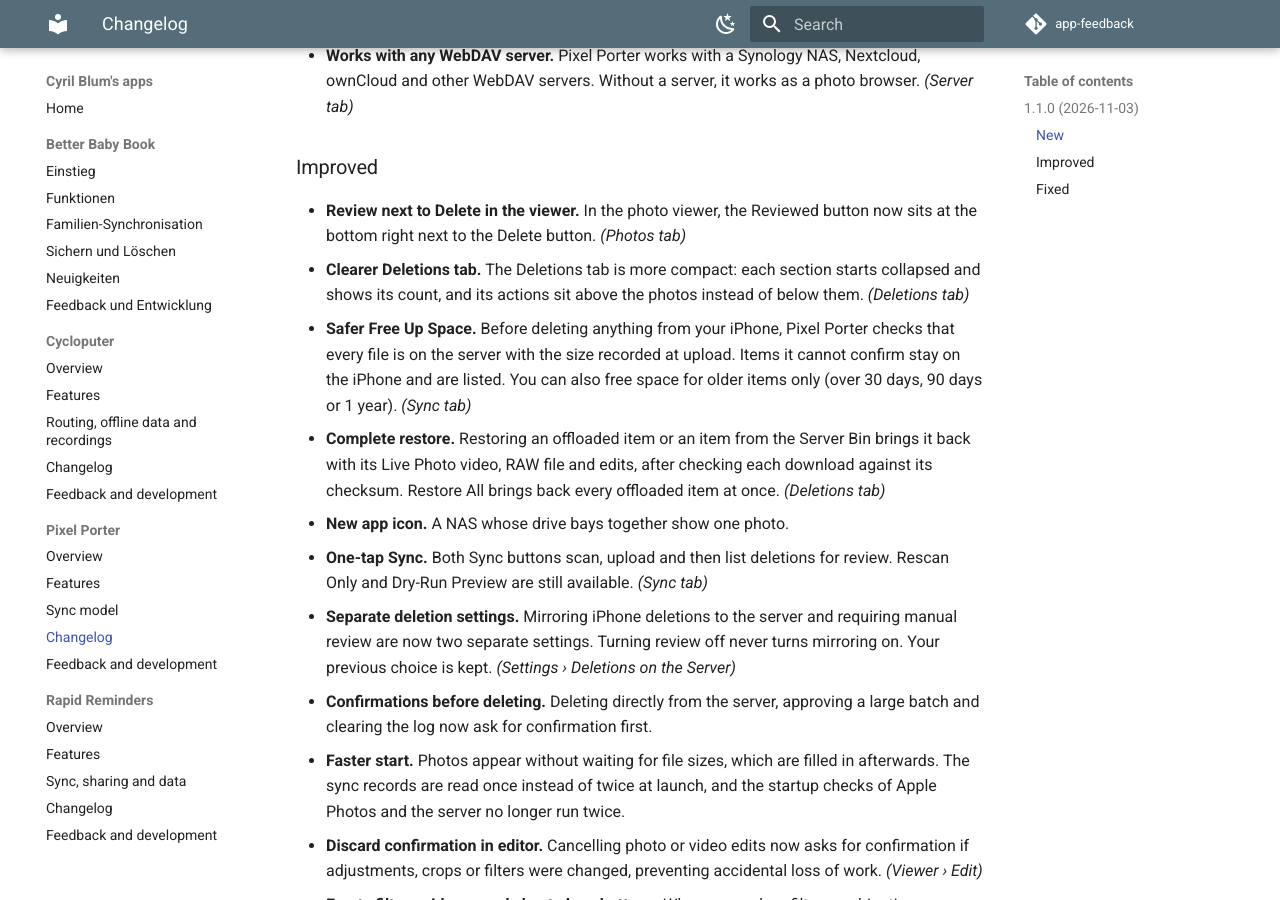
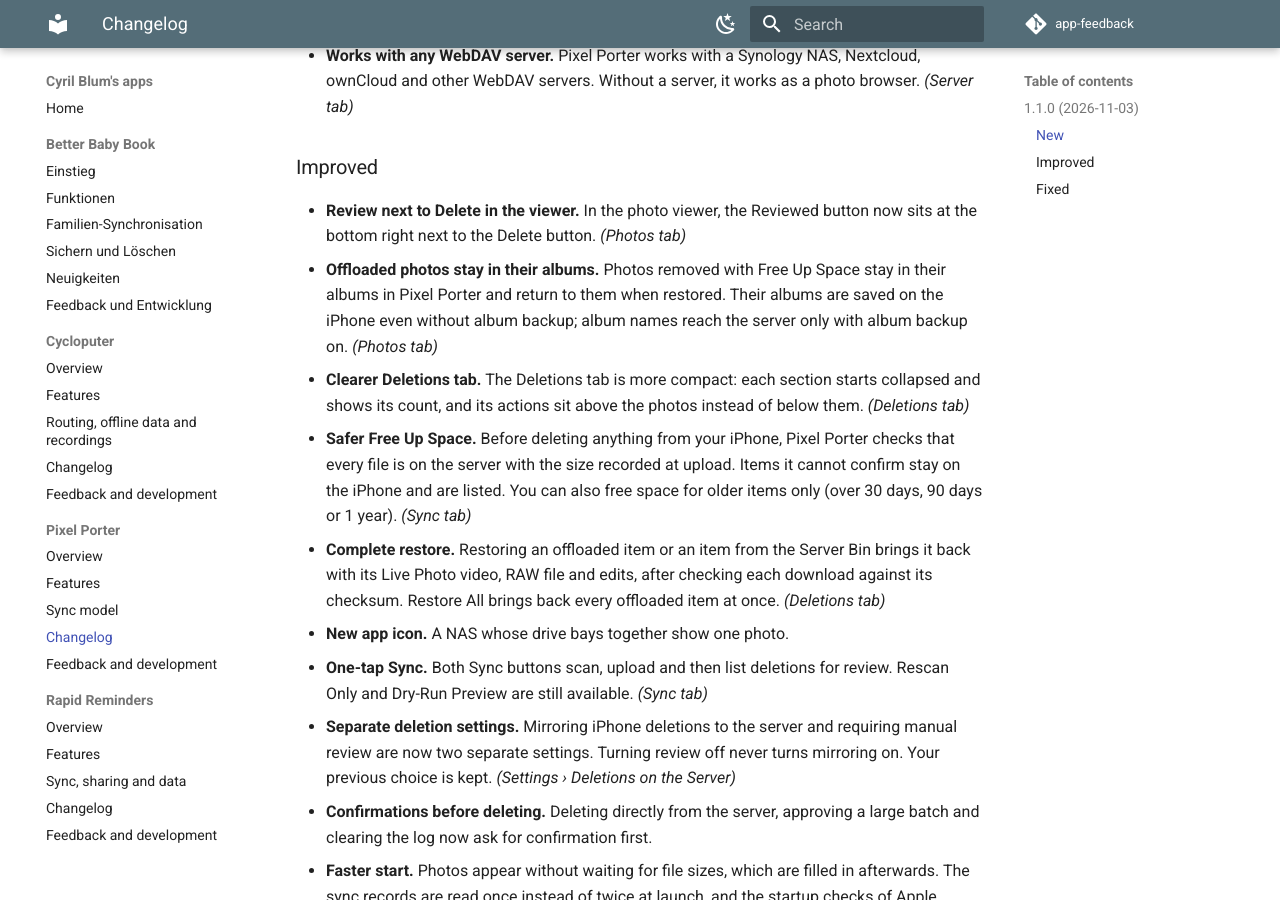
Before and after one commit to CyrilBlum/app-feedback, an MkDocs documentation site: the page built from docs/pixel-porter/changelog.md, in a window 1280 px wide and 900 px high, scrolled down 1224 px. Built offline with MkDocs 1.6.1 and Material for MkDocs 9.7.7, drawn with Linux system fonts in a browser that asks for light colours; comment, search, counter and statistics services are not loaded.

Commit message:
Pixel Porter changelog: offloaded photos stay in their albums
Co-Authored-By: Claude Opus 5.5 <noreply@anthropic.com>

```diff
--- a/docs/pixel-porter/changelog.md
+++ b/docs/pixel-porter/changelog.md
@@ -21,6 +21,7 @@ All changes to Pixel Porter, newest first. The same list is in the app under Set
 ### Improved
 
 - **Review next to Delete in the viewer.** In the photo viewer, the Reviewed button now sits at the bottom right next to the Delete button. *(Photos tab)*
+- **Offloaded photos stay in their albums.** Photos removed with Free Up Space stay in their albums in Pixel Porter and return to them when restored. Their albums are saved on the iPhone even without album backup; album names reach the server only with album backup on. *(Photos tab)*
 - **Clearer Deletions tab.** The Deletions tab is more compact: each section starts collapsed and shows its count, and its actions sit above the photos instead of below them. *(Deletions tab)*
 - **Safer Free Up Space.** Before deleting anything from your iPhone, Pixel Porter checks that every file is on the server with the size recorded at upload. Items it cannot confirm stay on the iPhone and are listed. You can also free space for older items only (over 30 days, 90 days or 1 year). *(Sync tab)*
 - **Complete restore.** Restoring an offloaded item or an item from the Server Bin brings it back with its Live Photo video, RAW file and edits, after checking each download against its checksum. Restore All brings back every offloaded item at once. *(Deletions tab)*
```
